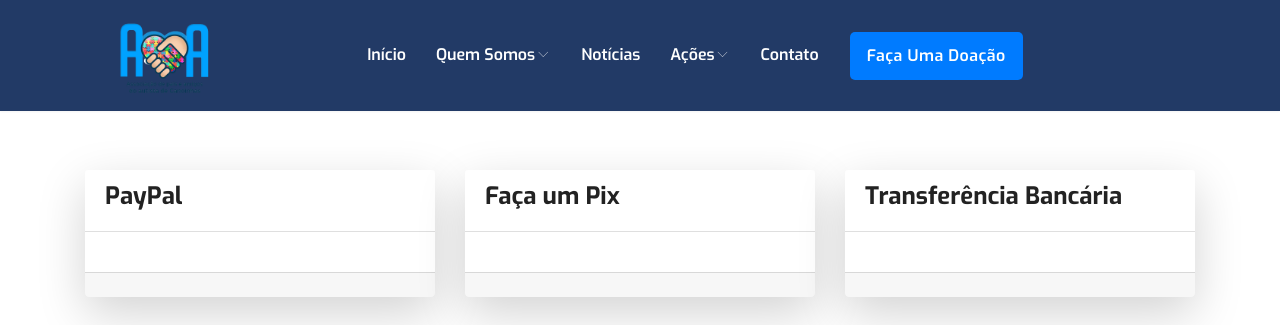
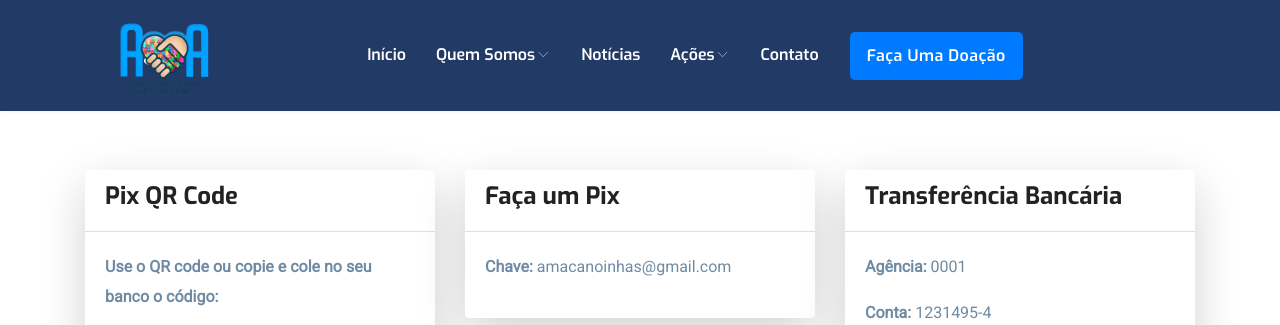
Before and after one commit to lbifsc/ama-canoinhas, a Django app: page /doacao/ in a window 1280 px wide. Shown: the top 325 px of the page. Run offline with Django 3.2, Linux system fonts and the light colour scheme; some libraries are stand-ins or nearby versions.

Commit message:
Adicionados dados da página de doação

```diff
--- a/ama/templates/ama/doacao.html
+++ b/ama/templates/ama/doacao.html
@@ -9,10 +9,13 @@
                     <div class="card shadow-lg">
                         <div class="card-content">
                             <div class="card-header">
-                                <h3>PayPal</h3>
+                                <h3>Pix QR Code</h3>
                             </div>
-                            <div class="card-body"></div>
-                            <div class="card-footer"></div>
+                            <div class="card-body">
+                                <p class="font-weight-bold">Use o QR code ou copie e cole no seu banco o código:</p>
+                                <p class="text-center"><img id="qr-code-image" src="{% static 'images/qr-code.jpeg' %}" alt="QR Code para pagamentos Pix." class="img-fluid"></p>
+                                <p class="text-left">00020126440014br.gov.bcb.pix0122amacanoinhas@gmail.com5204000053039865802BR5925Associacao de pais amigos6009Canoinhas6226052211uBan9zRFw9EU27ThuB3T6304A747</p>
+                            </div>
                         </div>
                     </div>
                 </div>
@@ -23,9 +26,8 @@
                                 <h3>Faça um Pix</h3>
                             </div>
                             <div class="card-body">
-
+                                <p><span class="font-weight-bold">Chave:</span> amacanoinhas@gmail.com</p>
                             </div>
-                            <div class="card-footer"></div>
                         </div>
                     </div>
                 </div>
@@ -36,9 +38,12 @@
                                 <h3>Transferência Bancária</h3>
                             </div>
                             <div class="card-body">
-
+                                <p><span class="font-weight-bold">Agência:</span> 0001</p>
+                                <p><span class="font-weight-bold">Conta:</span> 1231495-4</p>
+                                <p><span class="font-weight-bold">Instituição:</span> 403 - Cora SCD</p>
+                                <p><span class="font-weight-bold">Nome da Empresa:</span> Associacao de pais amigos dos autistas de Canoinhas-AMA</p>
+                                <p><span class="font-weight-bold">CNPJ:</span> 40.047.303/0001-84</p>
                             </div>
-                            <div class="card-footer"></div>
                         </div>
                     </div>
                 </div>
```
Also changed, not shown: 1 other file.
